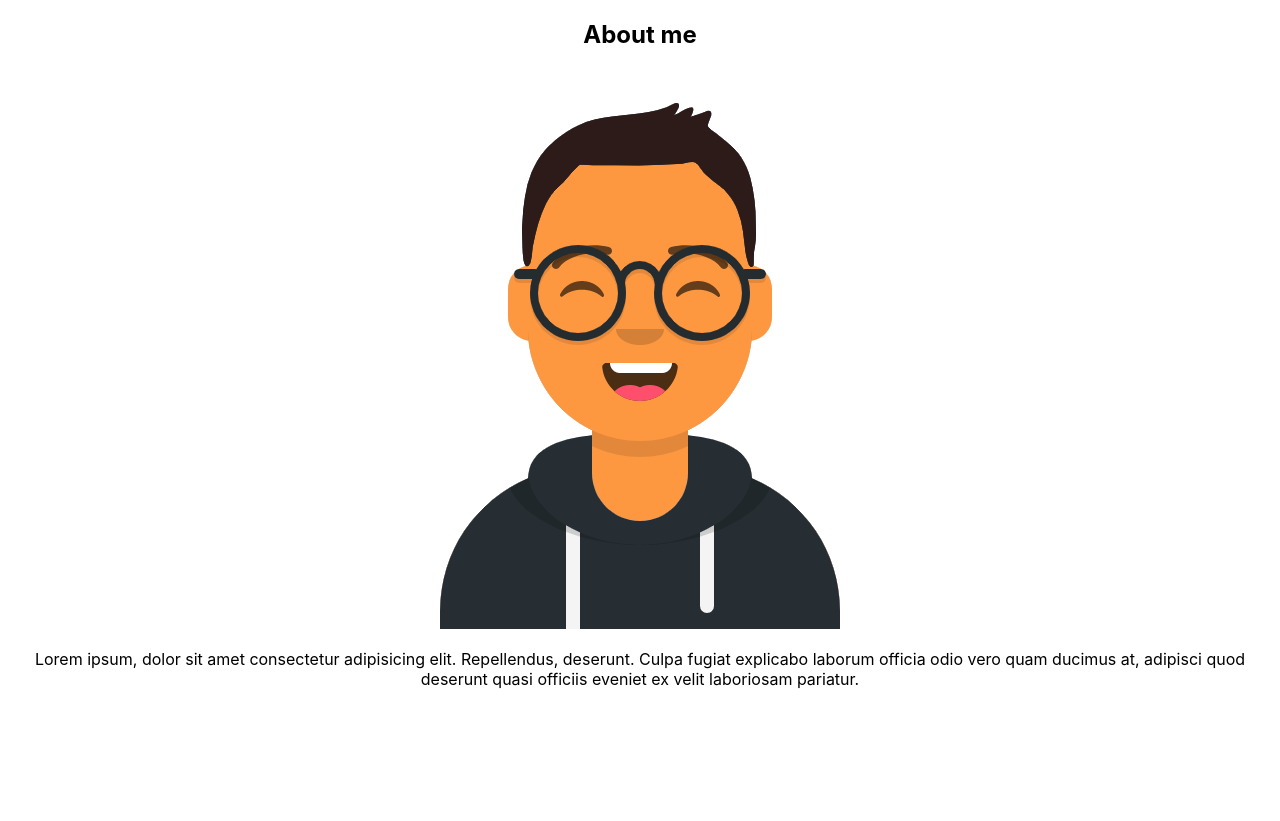
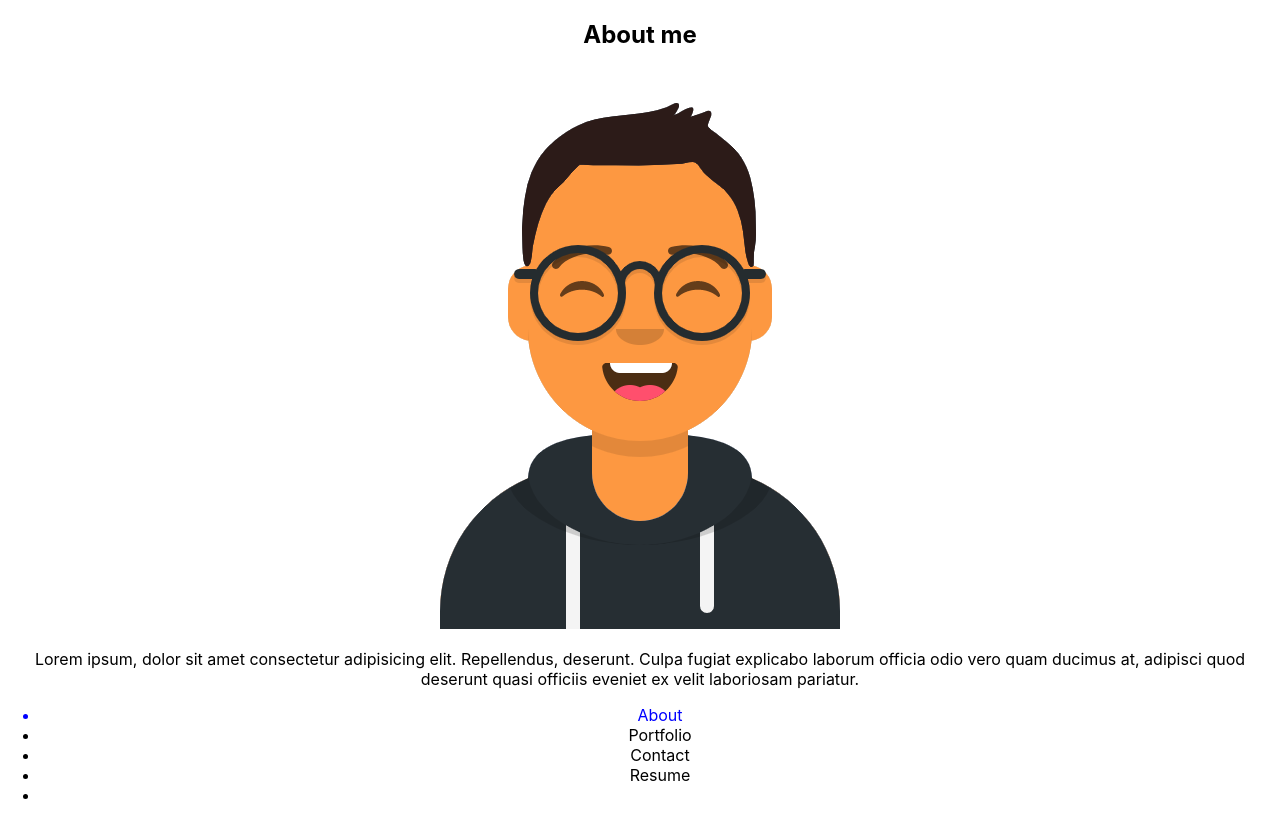
Before and after one commit to tonymengt/React-Portfolio, a React (Create React App) app: page / in a window 1280 px wide. Before the commit the page ends 800 px from the top, so only its background shows below. Built offline with nearby package versions, Linux system fonts and the light colour scheme.

Commit message:
added Nav component

```diff
--- a/src/App.css
+++ b/src/App.css
@@ -36,3 +36,7 @@
     transform: rotate(360deg);
   }
 }
+
+.active {
+  color: blue;
+}
--- a/src/App.js
+++ b/src/App.js
@@ -2,16 +2,27 @@
 import { useState } from 'react';
 import './App.css';
 import About from './componets/About';
+import Nav from './componets/Nav';
 
 function App() {
-  const [contactSelected, setcontactSelected] = useState(false)
-  const [selectedTab, seSelectedTab] = useState()
+  const [tabs] = useState([
+    {name: 'About'},
+    {name: 'Portfolio'},
+    {name: 'Contact'},
+    {name: 'Resume'},
+  ])
+  const [selectedTab, setSelectedTab] = useState(tabs[0])
 
 
   return (
     <div className="App">
       <main>
         <About></About>
+        <Nav
+          tabs = {tabs}
+          selectedTab = {selectedTab}
+          setSelectedTab = {setSelectedTab}
+        ></Nav>
       </main>
     </div>
   );
--- a/src/componets/Nav.js
+++ b/src/componets/Nav.js
@@ -1,5 +1,22 @@
 import React from "react";
 
-const Nav = () => {
+const Nav = (props) => {
+    const { tabs, selectedTab, setSelectedTab} = props
 
+    return (
+        <header>
+            <nav>
+                <ul>
+                    {tabs.map((tab) => (
+                        <li className={`${selectedTab.name === tab.name && 'active'}`} key={tab.name}>
+                            <span onClick={() => {setSelectedTab(tab)}}>{tab.name}</span>
+                        </li>
+                    ))}
+                    <li></li>
+                </ul>
+            </nav>
+        </header>
+    )
 }
+
+export default Nav;
```
Also changed, not shown: src/componets/Project.js (added).
